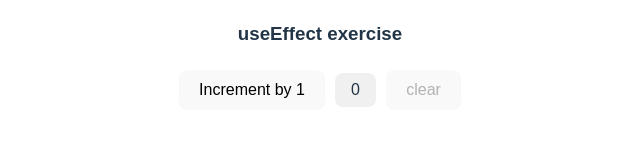
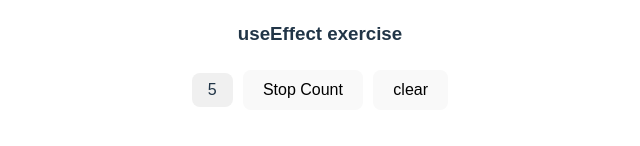
Before and after one commit to AhmedSarhan/react-basics, a React (Vite) app: page / in a window 1280 px wide. Shown: the part 338-484 px from the top of the page, without its empty margins (320-960 px from the left). Built offline with nearby package versions, Linux system fonts and the light colour scheme.

Commit message:
use effect exercise solution

```diff
--- a/src/components/counter/counter.jsx
+++ b/src/components/counter/counter.jsx
@@ -1,4 +1,4 @@
-import { useState } from "react";
+import { useEffect, useState } from "react";
 import styles from "./counter.module.css";
 export const Counter = () => {
   let [count, setCount] = useState(0);
@@ -9,15 +9,36 @@ export const Counter = () => {
     setCount((prevCount) => prevCount + value);
     // setCount((prevCount) => prevCount + value);
   };
+
+  useEffect(() => {
+    const interval = setInterval(() => {
+      incrementHandler();
+    }, 1000);
+
+    if (count >= 50) {
+      clearInterval(interval);
+    }
+    return () => {
+      clearInterval(interval);
+    };
+  }, [count]);
+
+  const stopHandler = () => {
+    // ToDo: fix this
+    // clearInterval(interval)
+  };
   const clearHandler = () => {
     setCount(0);
   };
   return (
     <div className={styles["counter"]}>
-      <button onClick={() => incrementHandler()} disabled={count > 50}>
+      {/* <button onClick={() => incrementHandler()} disabled={count > 50}>
         Increment by 1
+      </button> */}
+      <span>{count}</span>
+      <button onClick={stopHandler} disabled={count < 1}>
+        Stop Count
       </button>
-      <span>{count}</span>
       <button onClick={clearHandler} disabled={count < 1}>
         clear
       </button>
@@ -27,8 +48,8 @@ export const Counter = () => {
 
 /*
 1. make the count increase manually on every second
-2. create a button to stop the count
-3. stop the count when it reaches 50 (Bonus) won't resolve in the resolution video
+2. stop the count when it reaches 50
+3. create a button to stop the count (Bonus) won't resolve in the resolution video
 */
 
 /*
```
